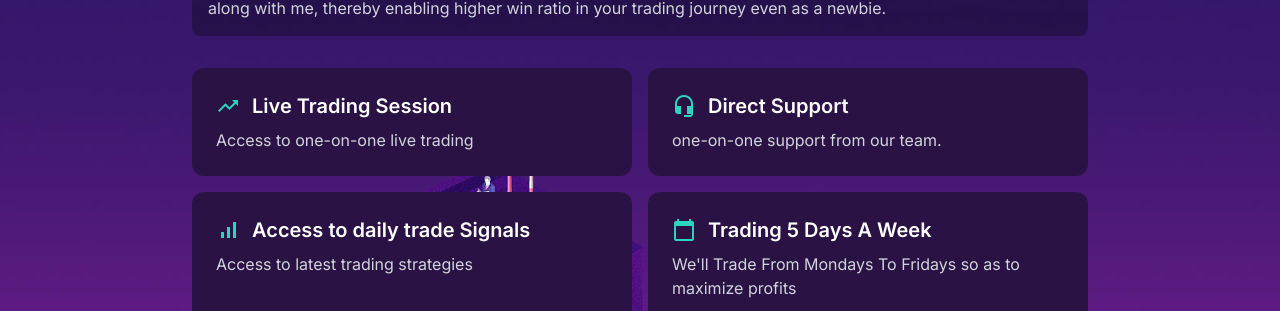
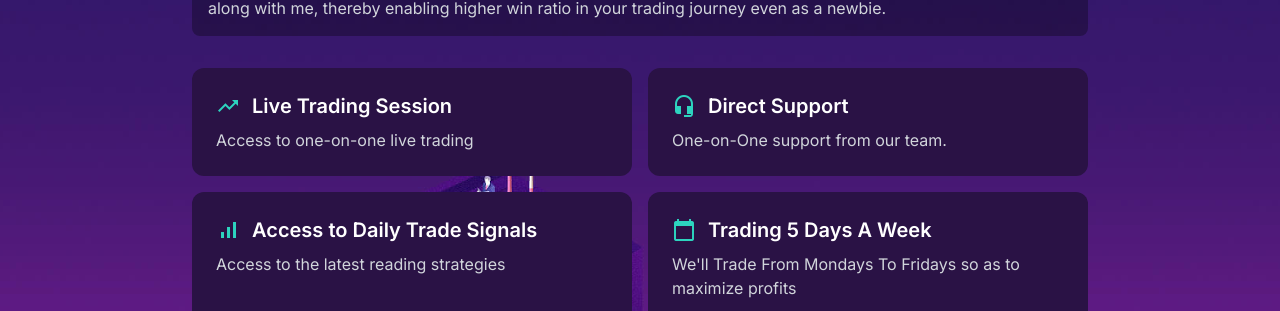
Before and after one commit to dejisholz/ftt-FE, a Next.js app: page / in a window 1280 px wide. Shown: the part 996-1307 px from the top of the page. Built offline with nearby package versions, Linux system fonts and the light colour scheme.

Commit message:
FAQ and Payment

```diff
--- a/src/app/page.tsx
+++ b/src/app/page.tsx
@@ -174,15 +174,15 @@ const HomeContent = () => {
               <span className="material-icons text-teal-400">headset_mic</span>
               <h3 className="text-xl font-semibold">Direct Support</h3>
             </div>
-            <p className="text-gray-300">one-on-one support from our team.</p>
+            <p className="text-gray-300">One-on-One support from our team.</p>
           </div>
 
           <div className="bg-[#2A1245] rounded-xl p-6">
             <div className="flex items-center gap-3 mb-2">
               <span className="material-icons text-teal-400">signal_cellular_alt</span>
-              <h3 className="text-xl font-semibold">Access to daily trade Signals</h3>
+              <h3 className="text-xl font-semibold">Access to Daily Trade Signals</h3>
             </div>
-            <p className="text-gray-300">Access to latest trading strategies</p>
+            <p className="text-gray-300">Access to the latest reading strategies</p>
           </div>
 
           <div className="bg-[#2A1245] rounded-xl p-6">
@@ -284,7 +284,7 @@ const HomeContent = () => {
                     <span className="material-icons text-teal-400">check_circle</span>
                   </div>
                 </div>
-                <div className="bg-black/30 p-4 rounded-lg flex-1">
+                <div className="bg-black/30 p-4 rounded-lg flex-1" ref={paymentRef}>
                   <h3 className="text-xl font-semibold mb-2">Success</h3>
                   <p className="text-gray-300">
                     The TradeTutor will inbox you with a Link to join the group. The link lasts for
@@ -297,7 +297,7 @@ const HomeContent = () => {
         </div>
 
         {/* Payment Form */}
-        <div ref={paymentRef}>
+        <div>
           <PaymentForm paymentId={tgid || 'No ID Provided Yet'} />
         </div>
       </div>
--- a/src/components/pages/home/Faq.tsx
+++ b/src/components/pages/home/Faq.tsx
@@ -14,7 +14,7 @@ const faqData: FaqItem[] = [
   },
   {
     question: "How long does my membership remain active?",
-    answer: "Membership is valid for 30 days, after which you'll be automatically removed unless you renew."
+    answer: "Membership is valid for 29 days, Which means that all members will be automatically removed on 29th of each month and the website will be opened for Subscription On 30th of Each month."
   },
   {
     question: "Can I make payment from my Bybit or KuCoin account?",
```
